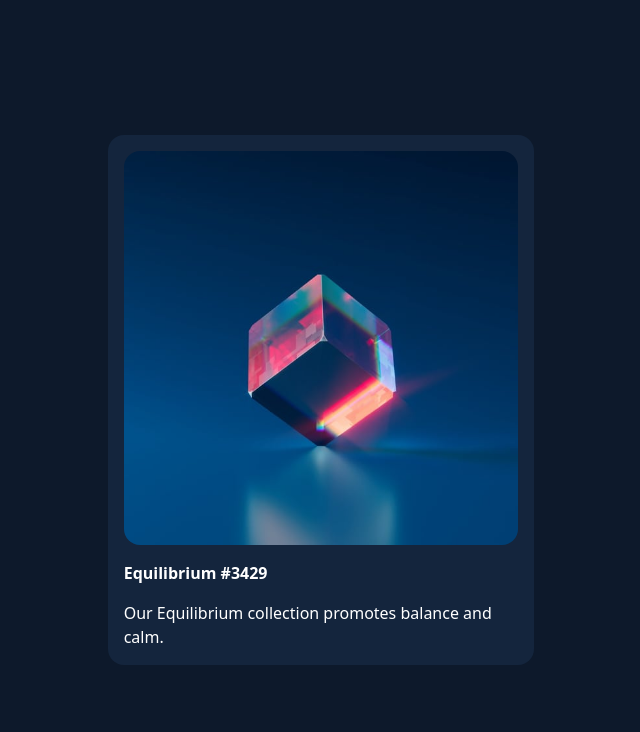
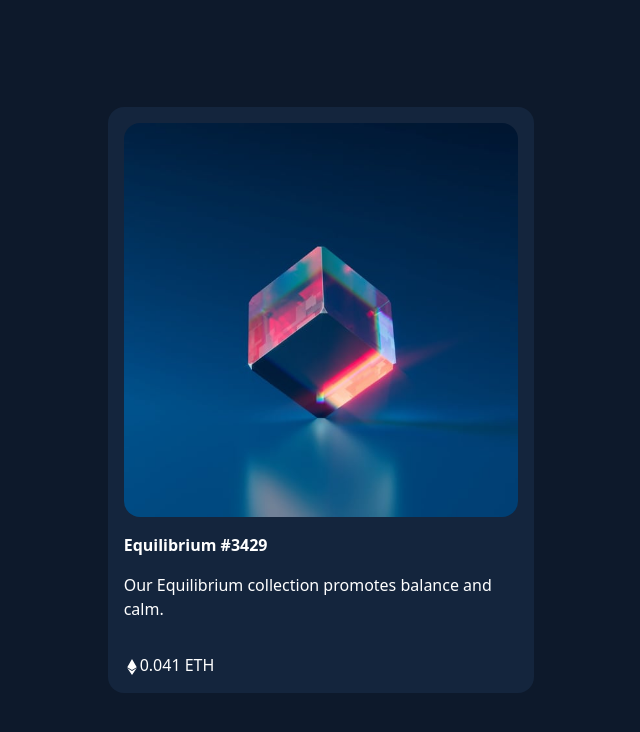
Before and after one commit to otilor/nft-preview-card-frontend-mentor, a Next.js app: page / in a window 1280 px wide. Shown: the top 732 px of the page, without its empty margins (319-959 px from the left). Built offline with nearby package versions, Linux system fonts and the light colour scheme.

Commit message:
add stuff

```diff
--- a/pages/index.js
+++ b/pages/index.js
@@ -1,6 +1,7 @@
 import Head from "next/head";
 import Image from "next/image";
 import { Inter } from "@next/font/google";
+import {FaEthereum} from 'react-icons/fa';
 
 const inter = Inter({ subsets: ["latin"] });
 
@@ -29,6 +30,15 @@ export default function Home() {
               <h4 className="font-bold">Equilibrium #3429</h4>
               <p className="mt-4 break-words">Our Equilibrium collection promotes balance and calm.</p>
             </div>
+            <div className="grid grid-cols-2 place-content-end">
+              <span className="m-4">
+                <FaEthereum className="inline-flex"/><span className="inline-flex">0.041 ETH</span>
+              </span>
+
+              <div>
+
+              </div>
+            </div>
           </div>
         </div>
       </main>
```
